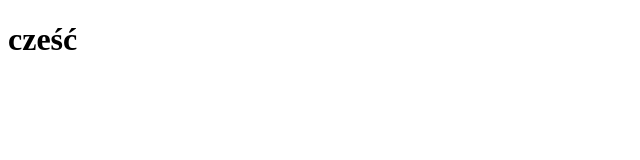
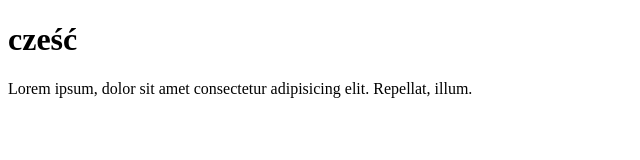
Before and after one commit to msnx0/test, a plain HTML site: page index.html in a window 1280 px wide. Shown: the whole page, without its empty margins (0-640 px from the left). Drawn offline with Linux system fonts and the light colour scheme.

Commit message:
added paragraph

```diff
--- a/index.html
+++ b/index.html
@@ -17,6 +17,6 @@
 	<body>
 
 		<h1>cześć</h1>
-
+		<p>Lorem ipsum, dolor sit amet consectetur adipisicing elit. Repellat, illum.</p>
 	</body>
 </html>
```
